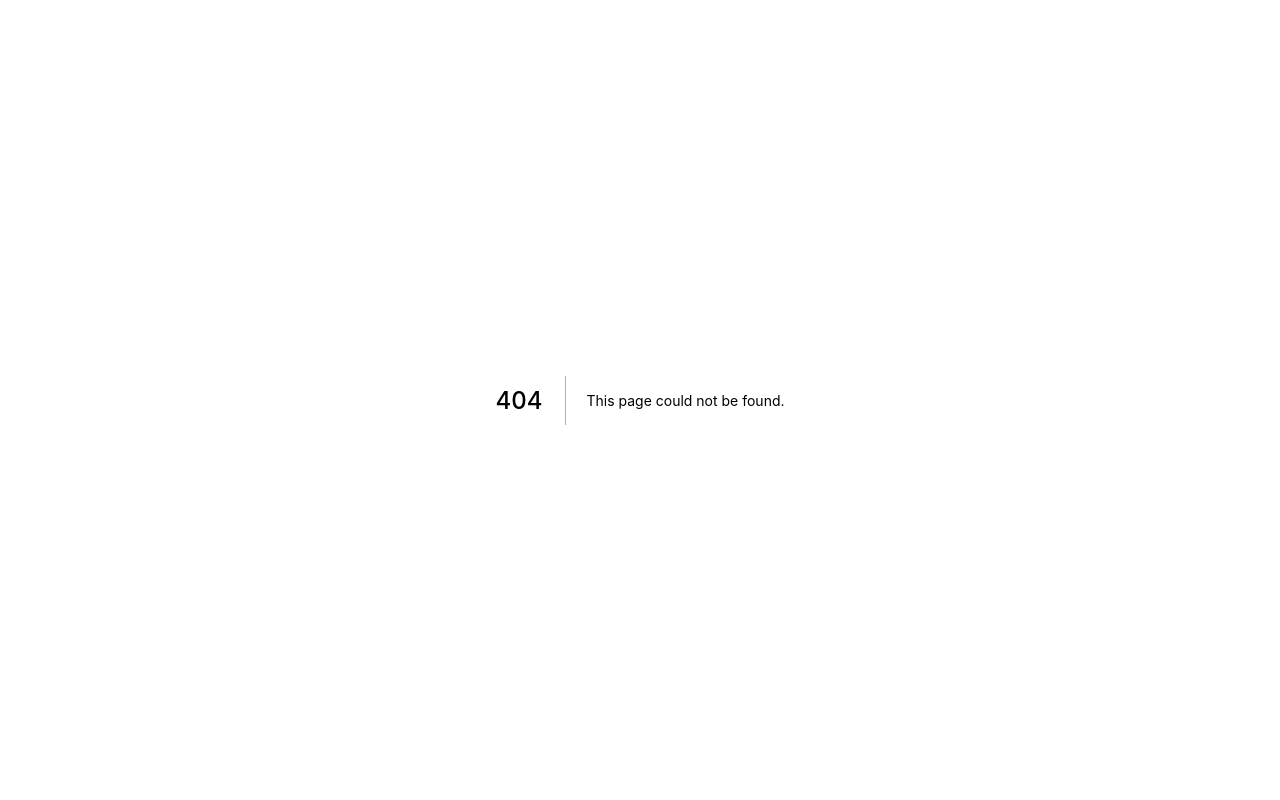
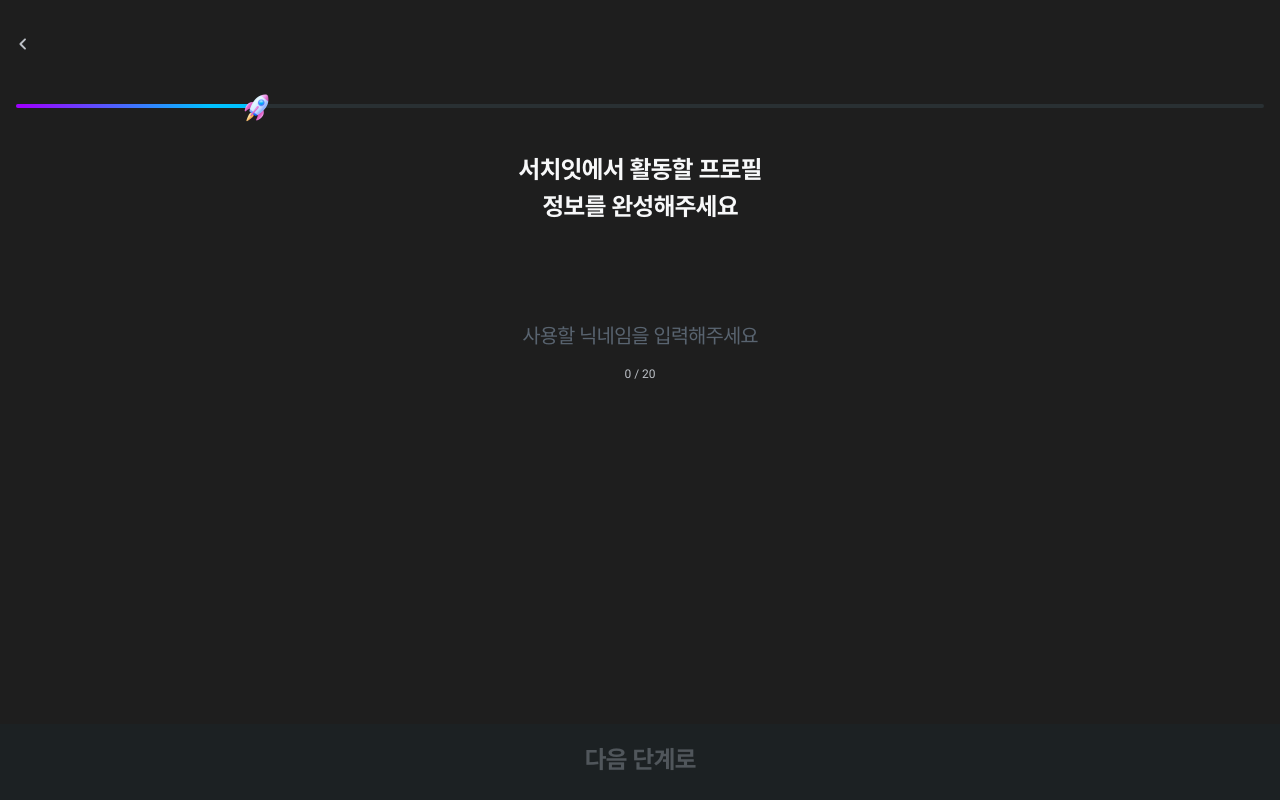
Before and after one commit to bsideproject/team3-client, a Next.js app: page /onboarding in a window 1280 px wide. Before the commit this address had no page. Built offline with nearby package versions, Linux system fonts and the light colour scheme.

Commit message:
onboarding 스텝들 한 페이지로 관리

```diff
--- a/components/layout/page-layout/OnboardingLayout.tsx
+++ b/components/layout/page-layout/OnboardingLayout.tsx
@@ -15,10 +15,10 @@ type Props = {
 
 const OnboardingLayout = observer(({ children }: Props) => {
   const { onboardingStore } = useStore()
-  const router = useRouter()
 
   const handleGoBack = () => {
-    router.back()
+    const currentProgress = onboardingStore.currentProgress
+    onboardingStore.setCurrentProgress(currentProgress - 1)
   }
 
   return (
@@ -28,8 +28,8 @@ const OnboardingLayout = observer(({ children }: Props) => {
         <ProgressContainer>
           <TotalProgress />
           <CurrentProgress
-            currentStep={onboardingStore.currentStep}
-            totalStep={onboardingStore.totalStep}
+            currentProgress={onboardingStore.currentProgress}
+            totalProgress={onboardingStore.totalProgress}
           >
             <RocketImageWrapper>
               <Image src="/images/rocket.png" width={36} height={38} alt="로켓" />
@@ -37,9 +37,9 @@ const OnboardingLayout = observer(({ children }: Props) => {
           </CurrentProgress>
         </ProgressContainer>
         <Title>
-          {onboardingStore.stepTitle[0]}
+          {onboardingStore.progressTitle[0]}
           <br />
-          {onboardingStore.stepTitle[1]}
+          {onboardingStore.progressTitle[1]}
         </Title>
       </StyledGrid>
       <StyledMain>{children}</StyledMain>
@@ -86,12 +86,16 @@ const TotalProgress = styled.div`
   border-radius: 54px;
 `
 
-const CurrentProgress = styled.div<{ currentStep: number; totalStep: number }>`
+const CurrentProgress = styled.div<{
+  currentProgress: number
+  totalProgress: number
+}>`
   position: absolute;
   top: 50%;
   left: 0;
   transform: translateY(-50%);
-  width: ${({ currentStep, totalStep }) => (currentStep / totalStep) * 100}%;
+  width: ${({ currentProgress, totalProgress }) =>
+    (currentProgress / totalProgress) * 100}%;
   height: 4px;
   background: ${({ theme }) => theme.gradient.G100};
   border-radius: 54px;
--- /dev/null
+++ b/pages/onboarding.tsx
@@ -0,0 +1,54 @@
+import EmptyLayout from '@/components/layout/page-layout/EmptyLayout'
+import OnboardingLayout from '@/components/layout/page-layout/OnboardingLayout'
+import { useStore } from '@/hooks/storeHooks'
+import SetCategory from '@/views/onboarding/SetCategory'
+import SetMoreProfile from '@/views/onboarding/SetMoreProfile'
+import SetNickname from '@/views/onboarding/SetNickname'
+import SetProfileImage from '@/views/onboarding/SetProfileImage'
+import SetTermsAgreement from '@/views/onboarding/SetTermsAgreement'
+import { observer } from 'mobx-react-lite'
+import { useEffect } from 'react'
+
+const Onboarding = observer(() => {
+  const { onboardingStore } = useStore()
+
+  useEffect(() => {
+    onboardingStore.setCurrentProgress(1)
+  }, [onboardingStore])
+
+  switch (onboardingStore.currentProgress) {
+    case 0:
+      return (
+        <EmptyLayout>
+          <SetTermsAgreement />
+        </EmptyLayout>
+      )
+    case 1:
+      return (
+        <OnboardingLayout>
+          <SetNickname />
+        </OnboardingLayout>
+      )
+    case 2:
+      return (
+        <OnboardingLayout>
+          <SetProfileImage />
+        </OnboardingLayout>
+      )
+    case 3:
+      return (
+        <OnboardingLayout>
+          <SetMoreProfile />
+        </OnboardingLayout>
+      )
+    case 4:
+      return (
+        <OnboardingLayout>
+          <SetCategory />
+        </OnboardingLayout>
+      )
+    default:
+      throw new Error('정의되지 않은 단계입니다.')
+  }
+})
+export default Onboarding
--- a/stores/OnboardingStore.ts
+++ b/stores/OnboardingStore.ts
@@ -4,9 +4,9 @@ import RootStore from './RootStore'
 export default class OnboardingStore {
   rootStore: RootStore
 
-  totalStep: number = 5
-  currentStep: number = 1
-  stepTitle: string[] = ['', '']
+  totalProgress: number = 5
+  currentProgress: number = 0
+  progressTitle: string[] = ['', '']
 
   email: string = ''
   termsAgreementYnArr: Array<'Y' | 'N'> = ['N', 'N']
@@ -28,16 +28,16 @@ export default class OnboardingStore {
     this.nickname = nickname
   }
 
-  setTotalStep(totalStep: number) {
-    this.totalStep = totalStep
+  setTotalProgress(totalProgress: number) {
+    this.totalProgress = totalProgress
   }
 
-  setCurrentStep(currentStep: number) {
-    this.currentStep = currentStep
+  setCurrentProgress(currentProgress: number) {
+    this.currentProgress = currentProgress
   }
 
-  setStepTitle(stepTitle: string[]) {
-    this.stepTitle = stepTitle
+  setProgressTitle(progressTitle: string[]) {
+    this.progressTitle = progressTitle
   }
 
   get nickNameWordCount() {
--- a/views/onboarding/SetCategory.tsx
+++ b/views/onboarding/SetCategory.tsx
@@ -1,13 +1,28 @@
 import { OnboardingConfirmButton } from '@/components/ui/buttons'
+import { useStore } from '@/hooks/storeHooks'
 import { observer } from 'mobx-react-lite'
+import { MouseEventHandler, useCallback, useEffect } from 'react'
 
 const SetCategory = observer(() => {
+  const { onboardingStore } = useStore()
+
+  useEffect(() => {
+    onboardingStore.setProgressTitle([
+      `${onboardingStore.nickname}님의 관심사를`,
+      '3개 이상 골라주세요!',
+    ])
+  }, [onboardingStore])
+
+  const handleConfirm: MouseEventHandler<HTMLButtonElement> =
+    useCallback(() => {}, [])
+
   return (
     <>
       <OnboardingConfirmButton
         disabled={true}
         isFinal={true}
         displayText="나만의 행성찾기"
+        onClick={handleConfirm}
       />
     </>
   )
--- a/views/onboarding/SetMoreProfile.tsx
+++ b/views/onboarding/SetMoreProfile.tsx
@@ -1,13 +1,29 @@
 import { OnboardingConfirmButton } from '@/components/ui/buttons'
+import { useStore } from '@/hooks/storeHooks'
 import { observer } from 'mobx-react-lite'
+import { MouseEventHandler, useCallback, useEffect } from 'react'
 
 const SetMoreProfile = observer(() => {
+  const { onboardingStore } = useStore()
+
+  useEffect(() => {
+    onboardingStore.setProgressTitle([
+      `${onboardingStore.nickname}님이 궁금해요!`,
+      '조금 더 알려주세요.',
+    ])
+  }, [onboardingStore])
+
+  const handleConfirm: MouseEventHandler<HTMLButtonElement> = useCallback(() => {
+    onboardingStore.setCurrentProgress(4)
+  }, [onboardingStore])
+
   return (
     <>
       <OnboardingConfirmButton
         disabled={true}
         isFinal={false}
         displayText="다음 단계로"
+        onClick={handleConfirm}
       />
     </>
   )
--- a/views/onboarding/SetNickname.tsx
+++ b/views/onboarding/SetNickname.tsx
@@ -4,13 +4,24 @@ import { useStore } from '@/hooks/storeHooks'
 import { observer } from 'mobx-react-lite'
 import Link from 'next/link'
 import { useRouter } from 'next/router'
-import { ChangeEventHandler, MouseEventHandler, useCallback, useState } from 'react'
-import { SubmitHandler, useForm } from 'react-hook-form'
+import {
+  ChangeEventHandler,
+  MouseEventHandler,
+  useCallback,
+  useEffect,
+  useState,
+} from 'react'
 import styled from 'styled-components'
 
 const SetNickname = observer(() => {
   const { onboardingStore } = useStore()
-  const router = useRouter()
+
+  useEffect(() => {
+    onboardingStore.setProgressTitle([
+      '서치잇에서 활동할 프로필',
+      '정보를 완성해주세요',
+    ])
+  }, [onboardingStore])
 
   const handleInputChange: ChangeEventHandler<HTMLInputElement> = useCallback(
     (e) => {
@@ -22,8 +33,8 @@ const SetNickname = observer(() => {
   )
 
   const handleConfirm: MouseEventHandler<HTMLButtonElement> = useCallback(() => {
-    router.push('/onboarding/step03')
-  }, [router])
+    onboardingStore.setCurrentProgress(2)
+  }, [onboardingStore])
 
   const confirmActivated = onboardingStore.nickname.length !== 0
 
--- a/views/onboarding/SetProfileImage.tsx
+++ b/views/onboarding/SetProfileImage.tsx
@@ -1,13 +1,29 @@
 import { OnboardingConfirmButton } from '@/components/ui/buttons'
+import { useStore } from '@/hooks/storeHooks'
 import { observer } from 'mobx-react-lite'
+import { MouseEventHandler, useCallback, useEffect } from 'react'
 
 const SetProfileImage = observer(() => {
+  const { onboardingStore } = useStore()
+
+  useEffect(() => {
+    onboardingStore.setProgressTitle([
+      `${onboardingStore.nickname}님,`,
+      '프로필사진을 변경해주세요!',
+    ])
+  }, [onboardingStore])
+
+  const handleConfirm: MouseEventHandler<HTMLButtonElement> = useCallback(() => {
+    onboardingStore.setCurrentProgress(3)
+  }, [onboardingStore])
+
   return (
     <>
       <OnboardingConfirmButton
         disabled={true}
         isFinal={false}
         displayText="다음 단계로"
+        onClick={handleConfirm}
       />
     </>
   )
```
Also changed, not shown: pages/onboarding/step01.tsx (deleted, +0 -12 lines), pages/onboarding/step02.tsx (deleted, +0 -21 lines), pages/onboarding/step03.tsx (deleted, +0 -24 lines), pages/onboarding/step04.tsx (deleted, +0 -24 lines), pages/onboarding/step05.tsx (deleted, +0 -24 lines).
